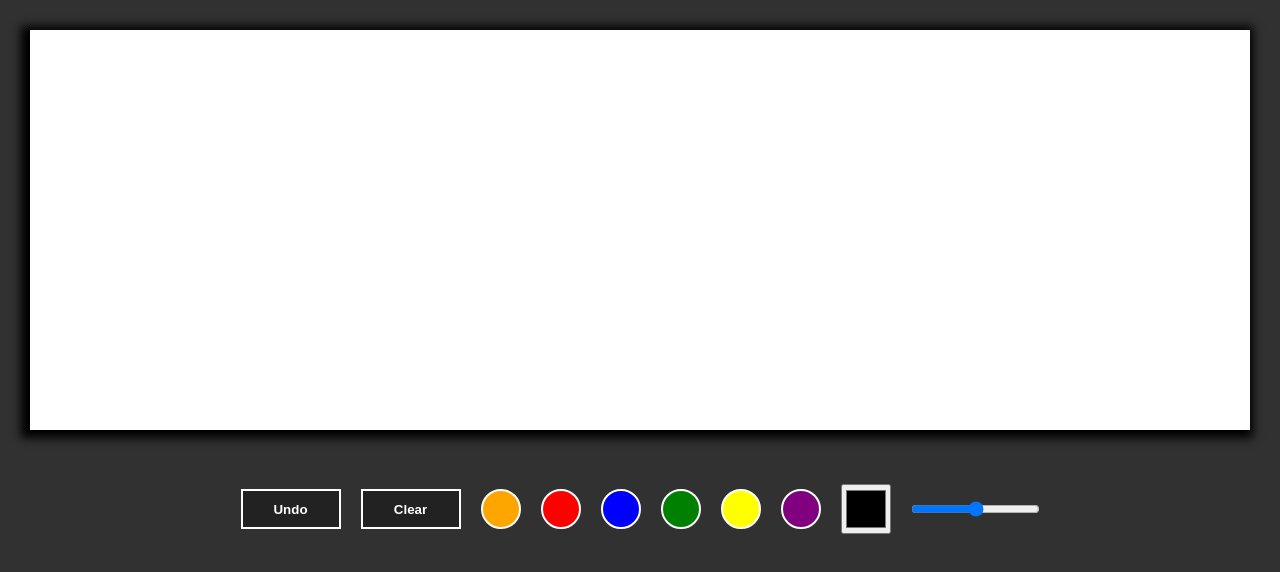
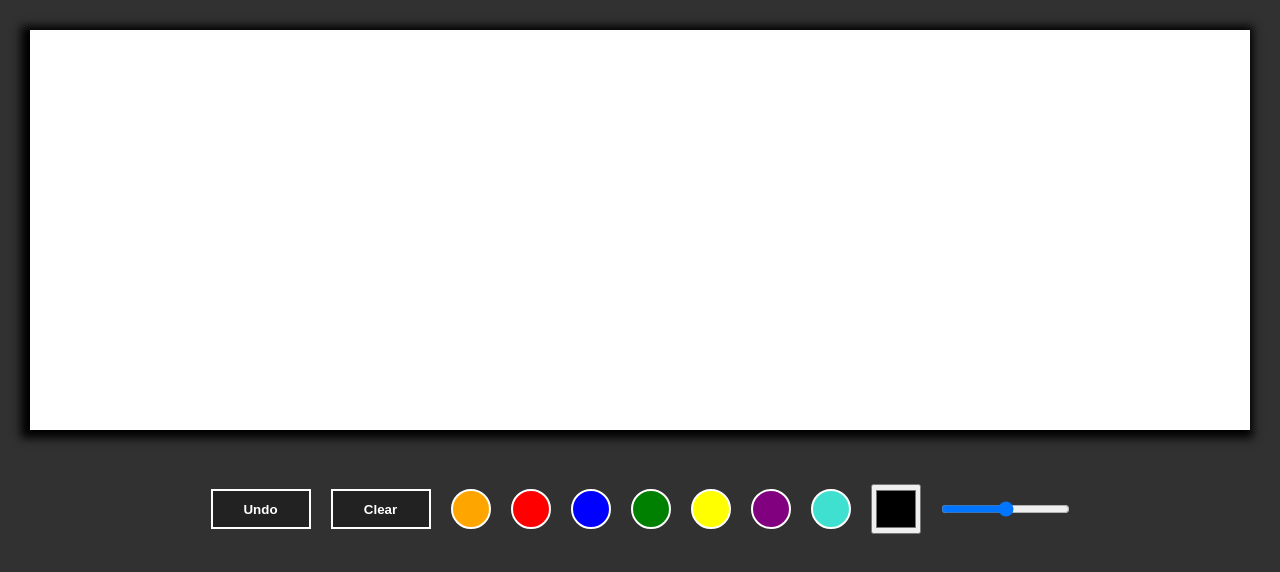
Before and after one commit to ihposey12/VanillaDraw, a plain HTML site: page index.html in a window 1280 px wide. Drawn offline with Linux system fonts and the light colour scheme.

Commit message:
added new color

```diff
--- a/index.html
+++ b/index.html
@@ -33,6 +33,9 @@
                 <div onClick='change_color(this)' class='color-field' style='background: purple;'>
 
                 </div>
+                <div onClick='change_color(this)' class='color-field' style='background: turquoise;'>
+
+                </div>
                 <input onInput='draw_color = this.value' type='color' class='color-picker'>
                 <input onInput='draw_width = this.value' type='range' min='1' max='100' class='pen-range'>
             </div>
```
